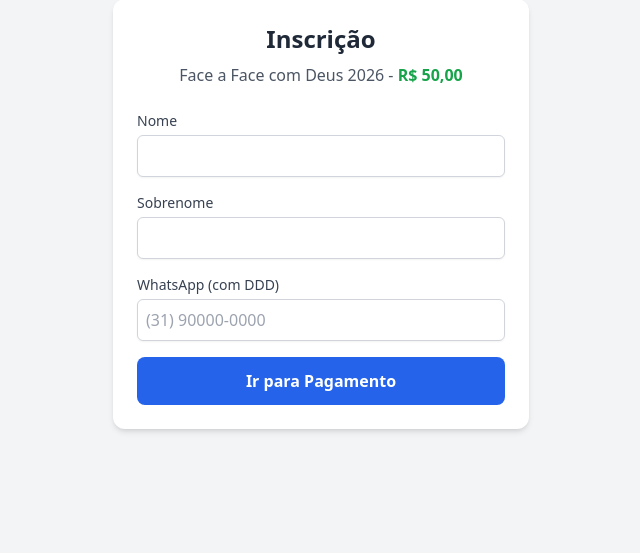
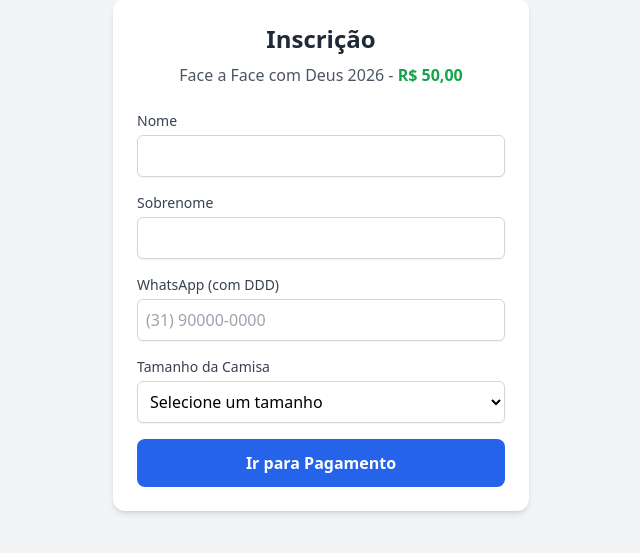
Before and after one commit to Rafael-27/ingressos-igreja, a Flask app: page /inscricao/face_a_face in a window 1280 px wide. Shown: the part 57-610 px from the top of the page, without its empty margins (319-959 px from the left). Run offline with Flask 3, Linux system fonts and the light colour scheme; some libraries are stand-ins or nearby versions.

Commit message:
Add selecao de camisa dinamica e envia para SheetDB

```diff
--- a/app.py
+++ b/app.py
@@ -13,14 +13,16 @@ EVENTOS = {
         "nome": "Face a Face com Deus 2026",
         "preco_display": "R$ 50,00",
         "banner": "/static/face_a_face.jpeg",
-        "pix_copia_cola": "00020126360014br.gov.bcb.pix011462955505245275520400005303986540550.005802BR5925IGREJA DO EVANGELHO QUADR6008CONTAGEM62070503***6304E139"
+        "pix_copia_cola": "00020126360014br.gov.bcb.pix011462955505245275520400005303986540550.005802BR5925IGREJA DO EVANGELHO QUADR6008CONTAGEM62070503***6304E139",
+        "tem_camisa": True # <--- ATIVAMOS A CAMISA PARA ESTE EVENTO
     },
     "ieq_fit": {
         "id": "ieq_fit",
         "nome": "IEQ Fit",
         "preco_display": "R$ 50,00",
         "banner": "/static/ieq_fit.jpeg",
-        "pix_copia_cola": "00020126360014br.gov.bcb.pix011462955505245275520400005303986540550.005802BR5925IGREJA DO EVANGELHO QUADR6008CONTAGEM62070503***6304E139"
+        "pix_copia_cola": "00020126360014br.gov.bcb.pix011462955505245275520400005303986540550.005802BR5925IGREJA DO EVANGELHO QUADR6008CONTAGEM62070503***6304E139",
+        "tem_camisa": False # <--- Desativado
     }
 }
 
@@ -39,9 +41,11 @@ def inscricao(id_evento):
         sobrenome = request.form.get('sobrenome')
         telefone = request.form.get('telefone')
 
-        # Captura a hora UTC atual do servidor (EUA) e diminui 3 horas para o fuso do Brasil (BRT)
+        # Captura o tamanho da camisa. Se o evento não tiver camisa, envia um traço "-"
+        tamanho_camisa = request.form.get('tamanho_camisa', '-')
+
         agora_brasil = datetime.utcnow() - timedelta(hours=3)
-        data_hora_formatada = agora_brasil.strftime("%d/%m/%Y %H:%M:%S") # Formato: 27/09/2026 14:30:00
+        data_hora_formatada = agora_brasil.strftime("%d/%m/%Y %H:%M:%S")
 
         payload = {
             "data": {
@@ -49,7 +53,8 @@ def inscricao(id_evento):
                 "Sobrenome": sobrenome,
                 "Telefone": telefone,
                 "Evento": evento_escolhido['nome'],
-                "Data_Hora": data_hora_formatada  # <-- Enviando o novo dado para a planilha
+                "Data_Hora": data_hora_formatada,
+                "Tamanho_Camisa": tamanho_camisa # <--- Nova coluna mapeada
             }
         }
         try:
@@ -57,7 +62,7 @@ def inscricao(id_evento):
         except Exception as e:
             print("Erro ao salvar na planilha:", e)
 
-        whatsapp_igreja = "5531991809494"
+        whatsapp_igreja = "5511999999999"
         return render_template('evento.html', evento=evento_escolhido, whatsapp=whatsapp_igreja, nome=nome, telefone=telefone)
 
     return render_template('inscricao.html', evento=evento_escolhido)
--- a/templates/inscricao.html
+++ b/templates/inscricao.html
@@ -60,6 +60,25 @@
                            class="mt-1 block w-full rounded-md border-gray-300 shadow-sm p-2 border focus:border-blue-500 focus:ring-blue-500">
                 </div>
 
+                <!-- INÍCIO DO BLOCO DA CAMISA -->
+                {% if evento.tem_camisa %}
+                <div>
+                    <label class="block text-sm font-medium text-gray-700">Tamanho da Camisa</label>
+                    <select name="tamanho_camisa" required class="mt-1 block w-full rounded-md border-gray-300 shadow-sm p-2 border focus:border-blue-500 focus:ring-blue-500 bg-white">
+                        <option value="" disabled selected>Selecione um tamanho</option>
+                        <option value="PP">PP</option>
+                        <option value="P">P</option>
+                        <option value="M">M</option>
+                        <option value="G">G</option>
+                        <option value="GG">GG</option>
+                        <option value="EXG">EXG</option>
+                        <option value="G4">G4</option>
+                        <option value="G5">G5</option>
+                    </select>
+                </div>
+                {% endif %}
+                <!-- FIM DO BLOCO DA CAMISA -->
+
                 <button type="submit" class="w-full bg-blue-600 text-white text-center py-3 rounded-lg font-bold hover:bg-blue-700 transition mt-4">
                     Ir para Pagamento
                 </button>
```
